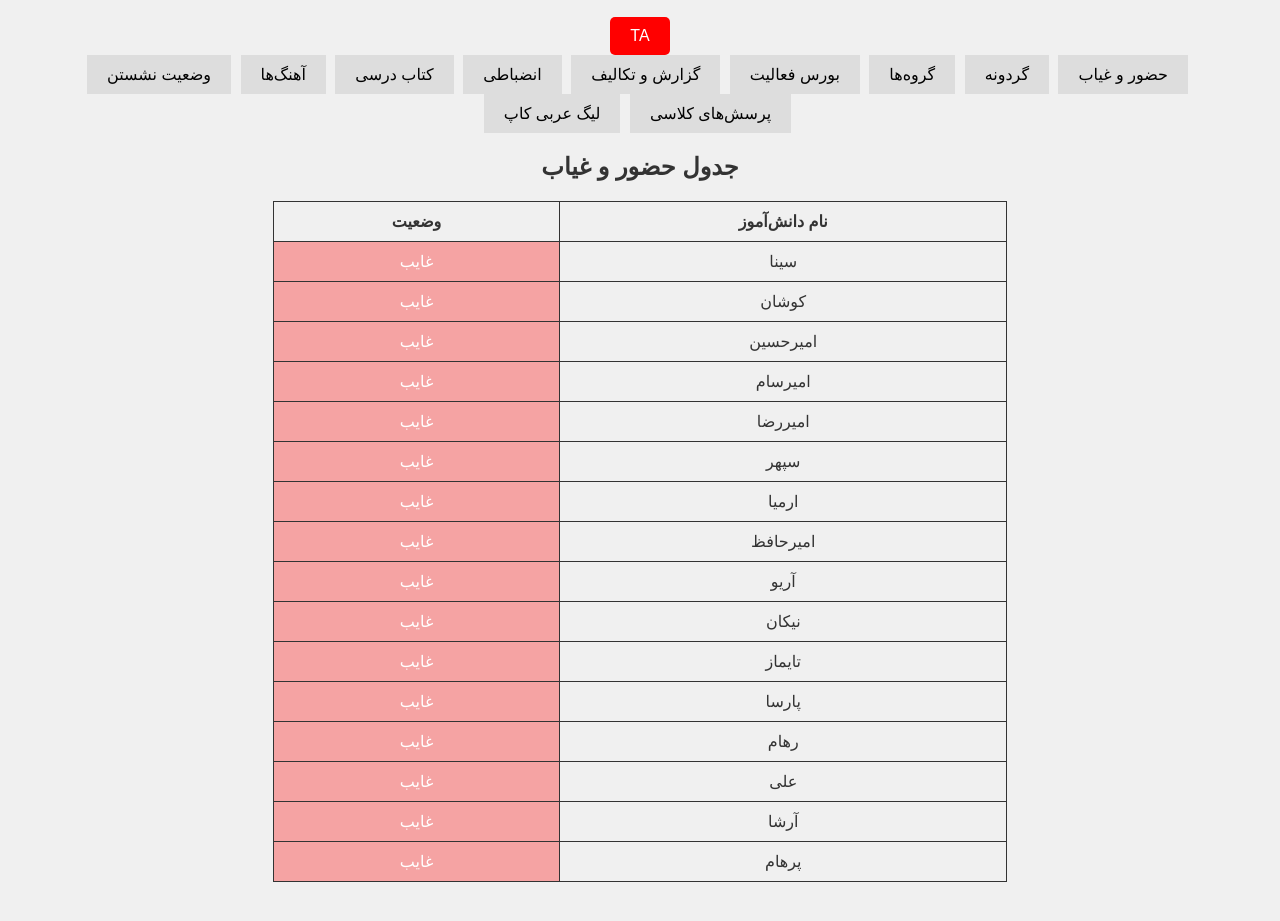
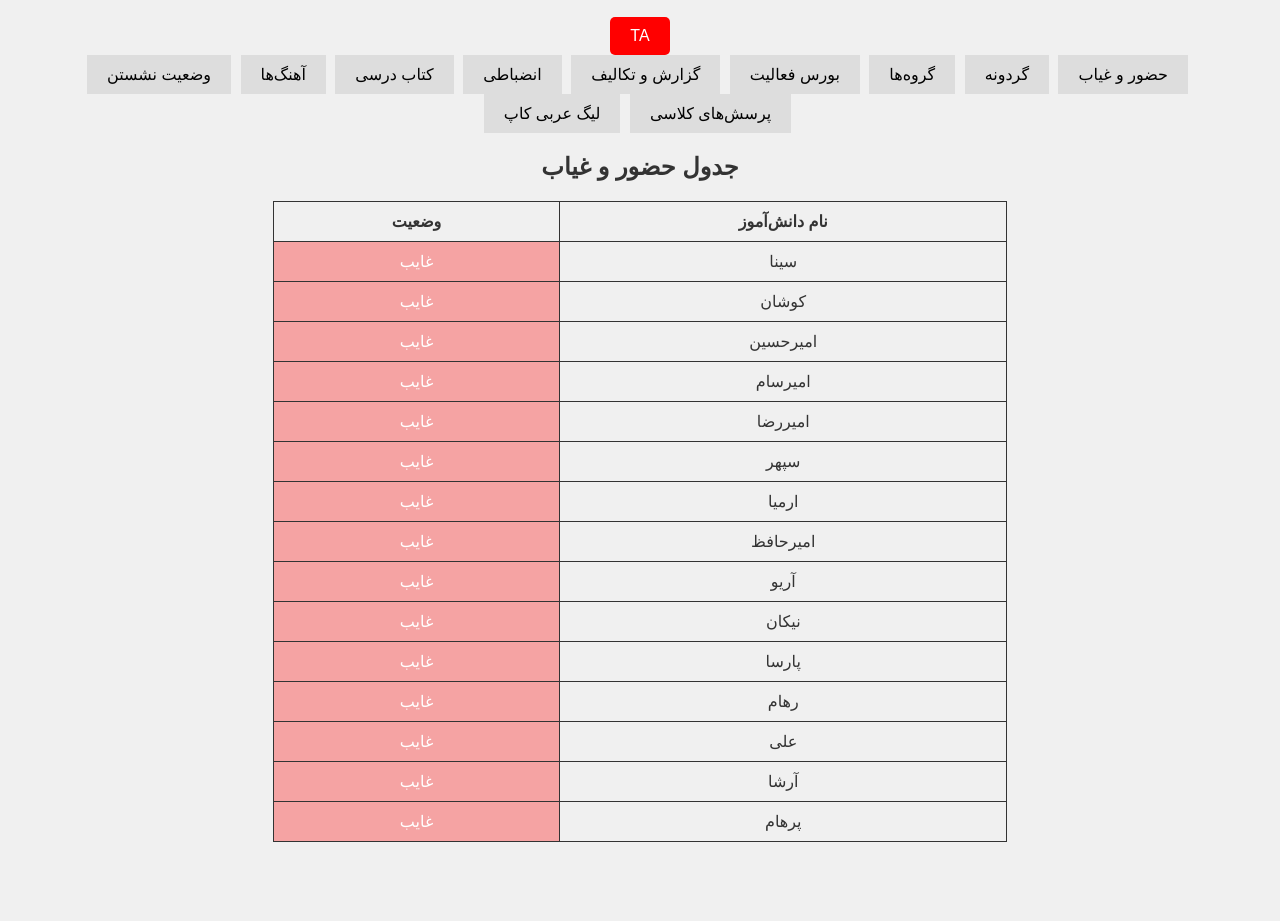
Before and after one commit to 3epito/dr-shakeri-arabic-class-9, a plain HTML site: page index.html in a window 1280 px wide. Shown: the part 177-1098 px from the top of the page. After the commit the page ends 1067 px from the top, so only its background shows below. Drawn offline with Linux system fonts and the light colour scheme.

Commit message:
Update index.html

```diff
--- a/index.html
+++ b/index.html
@@ -43,7 +43,6 @@
         <tr><td>امیرحافظ</td><td class="status">غایب</td></tr>
         <tr><td>آریو</td><td class="status">غایب</td></tr>
         <tr><td>نیکان</td><td class="status">غایب</td></tr>
-        <tr><td>تایماز</td><td class="status">غایب</td></tr>
         <tr><td>پارسا</td><td class="status">غایب</td></tr>
         <tr><td>رهام</td><td class="status">غایب</td></tr>
         <tr><td>علی</td><td class="status">غایب</td></tr>
```
